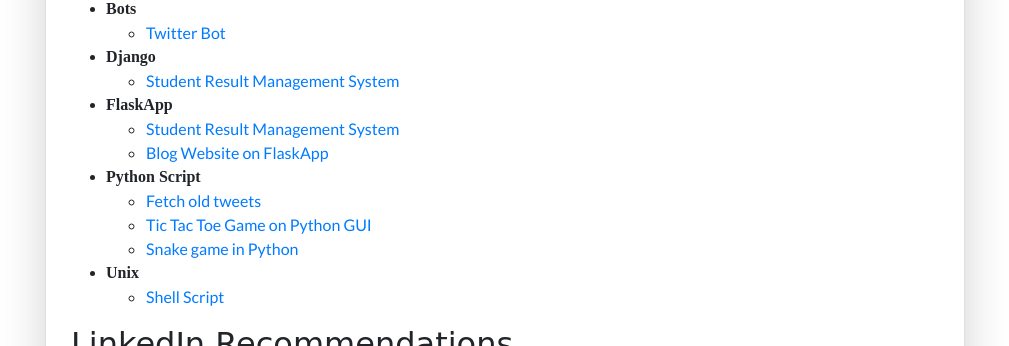
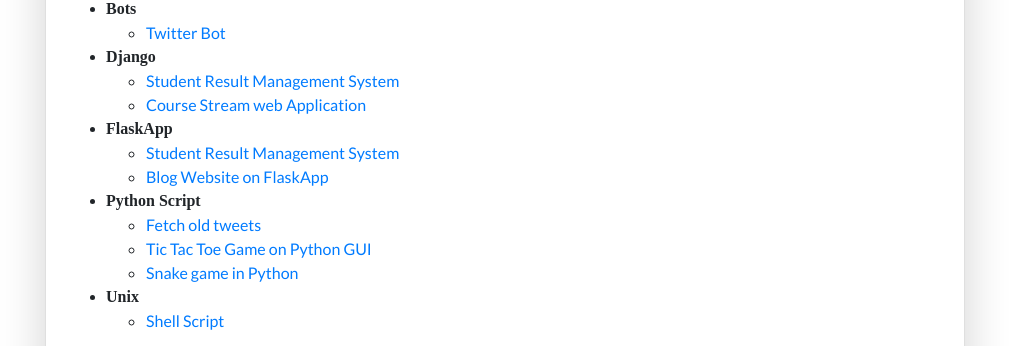
Before and after one commit to yogeshnile/resume-website, a plain HTML site: page index.html in a window 1280 px wide. Shown: the part 3262-3608 px from the top of the page, without its empty margins (135-1144 px from the left). Drawn offline with nearby package versions, Linux system fonts and the light colour scheme; a web font is replaced by a local one.

Commit message:
update projects

```diff
--- a/index.html
+++ b/index.html
@@ -134,6 +134,7 @@
                 <li>Django
                   <ul class="inherit">
                     <li><a href="https://github.com/yogeshnile/SRMS" target="_blank">Student Result Management System</a></li>
+                    <li><a href="https://github.com/yogeshnile/course-stream-in-django" target="_blank">Course Stream web Application</a></li>
                   </ul>
                 </li>
                 <li>FlaskApp
```
